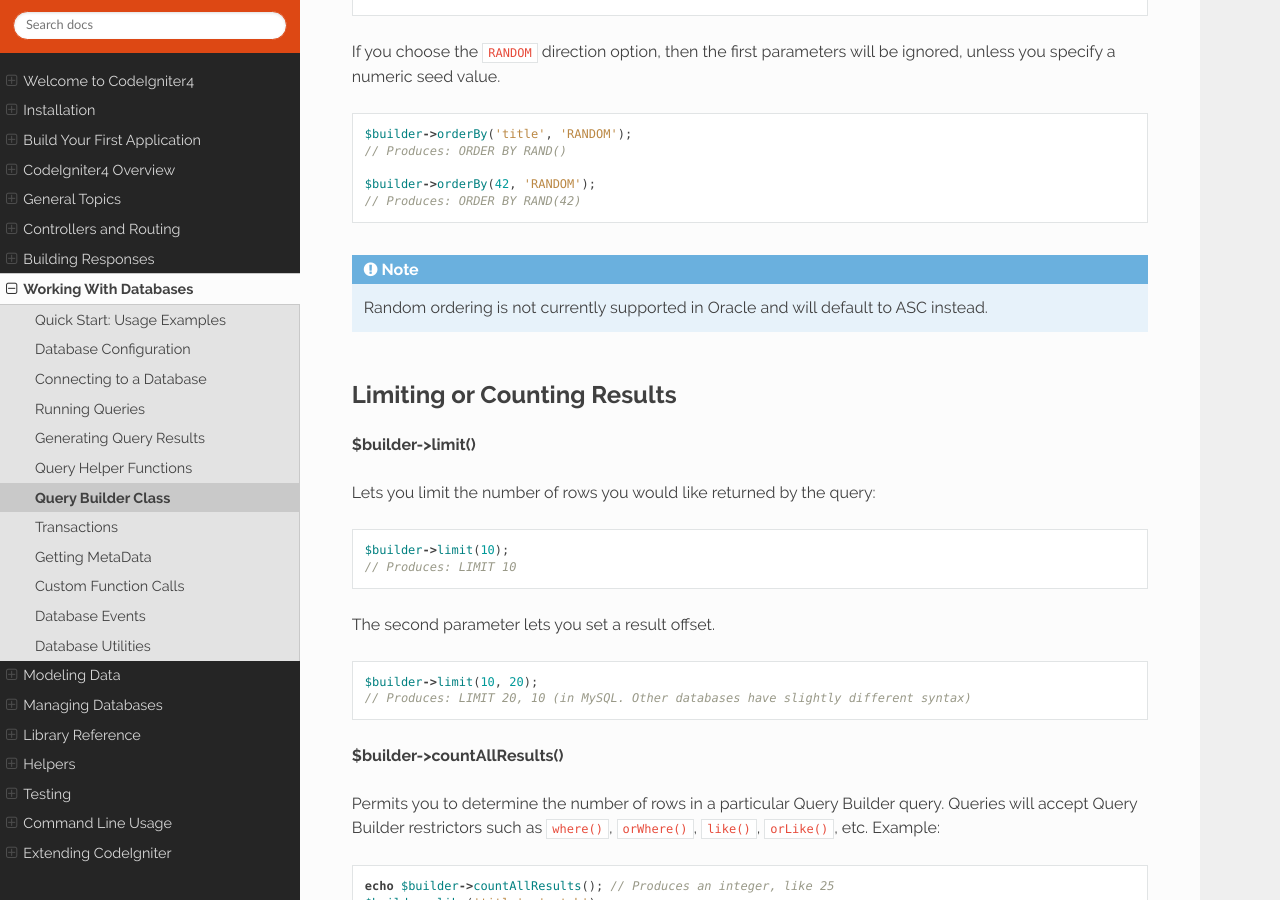
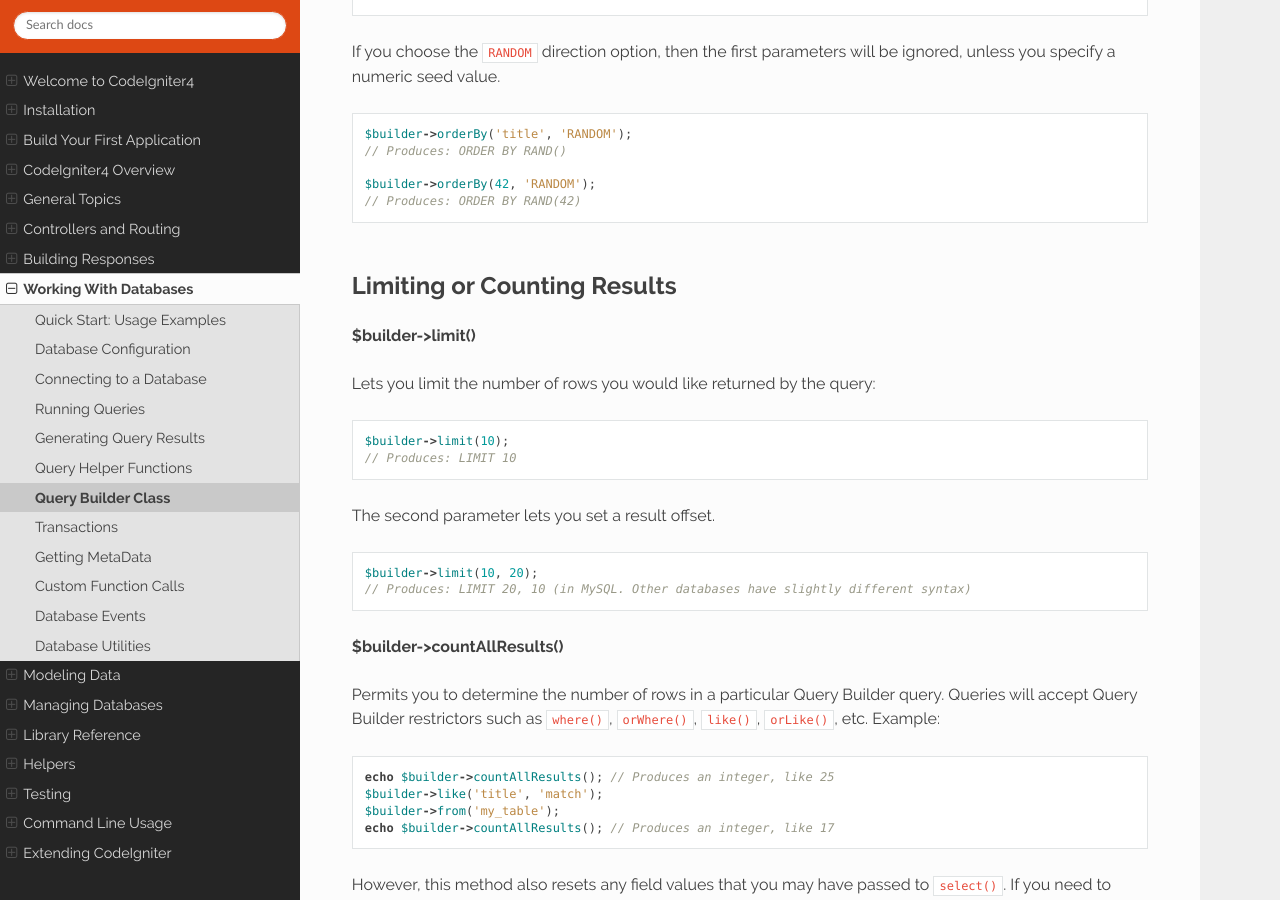
Before and after one commit to NEKOGET/ci4_user_guide_src, a Sphinx documentation site: the page built from source/database/query_builder.rst, in a window 1280 px wide and 900 px high, scrolled down 16883 px. Built offline with Sphinx 7.4.7 and the Read the Docs theme 2.0.0, drawn with Linux system fonts in a browser that asks for light colours.

Commit message:
docs: remove unnecessary notes in Oracle for random sort.

```diff
--- a/source/database/query_builder.rst
+++ b/source/database/query_builder.rst
@@ -778,9 +778,6 @@ be ignored, unless you specify a numeric seed value.
 
     $builder->orderBy(42, 'RANDOM');
     // Produces: ORDER BY RAND(42)
-
-.. note:: Random ordering is not currently supported in Oracle and
-    will default to ASC instead.
 
 ****************************
 Limiting or Counting Results
```
